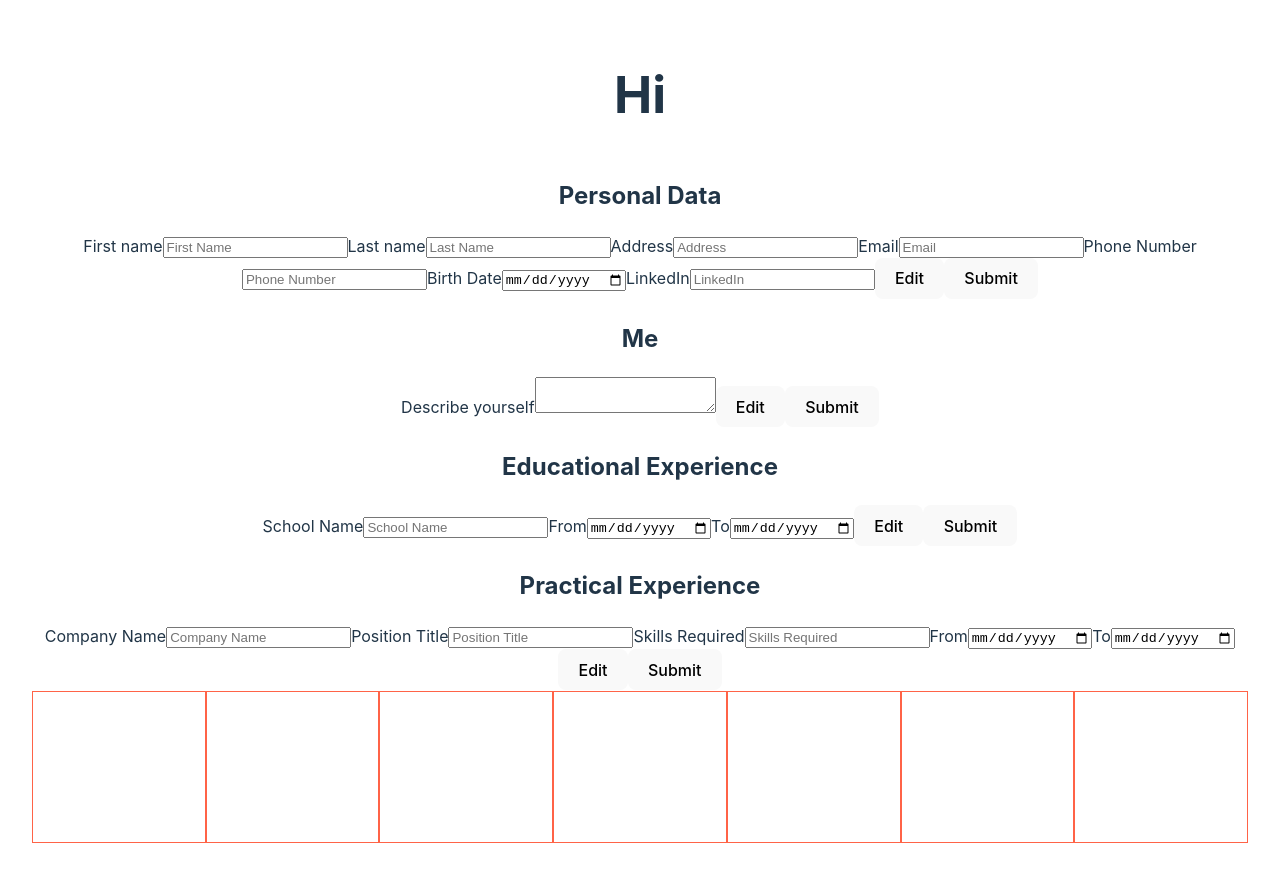
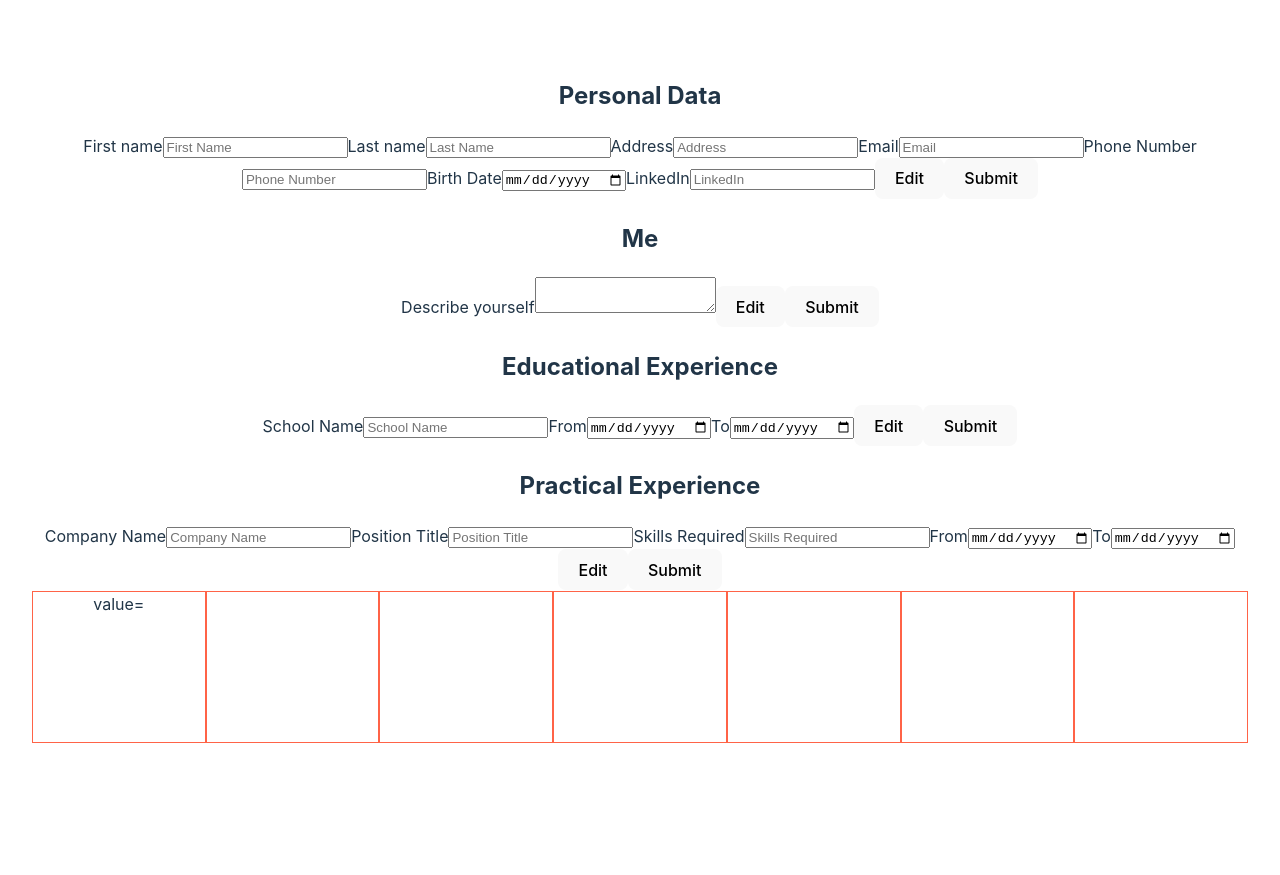
Before and after one commit to MrP4l/cv-application, a React (Vite) app: page / in a window 1280 px wide. After the commit the page ends 800 px from the top, so only its background shows below. Built offline with nearby package versions, Linux system fonts and the light colour scheme.

Commit message:
Setting up the App container

```diff
--- a/src/App.jsx
+++ b/src/App.jsx
@@ -7,35 +7,48 @@ import PracticalExperience from './PracticalExperience.jsx'
 import PersonalDataOutput from './PersonalDataOutput.jsx'
 
 function App() {
-  const [data, setData] =
+  const [value, setValue] =
     useState({
-      form1: { firstName: '', lastName: '', address: '', email: '', phoneNumber: '', birthDate: '', linkedin: '' },
-      form2: { bioText: '' },
-      form3: { schoolName: '', fromDate: '', toDate: '' },
-      form4: { companyName: '', positionTitle: '', skillsRequired: '', fromDate: '', toDate: '' },
+      form1: { firstName: '', last_name: '', address: '', email: '', phone_number: '', birth_date: '', linkedin: '' },
+      form2: { bio_text: '' },
+      form3: { school_name: '', from_date: '', to_date: '' },
+      form4: { company_name: '', position_title: '', skills_required: '', from_date: '', to_date: '' },
     });
 
   const handleSubmit = (e) => {
     e.preventDefault()
+    console.log('hey that is a submit')
   }
 
   const handleChange = (e) => {
-    const { name, value } = e.target;
-    setData((prevData) => ({
-      ...prevData,
-      [name]: value,
+    // Get the field name
+    const name = e.target.name;
+    // Get the field value
+    const newValue = e.target.value;
+
+    setValue((value) => ({
+      ...value,
+      form1: {
+        ...value.form1,
+        [name]: newValue
+      }
     }));
+
+    console.log('hey that is a change', name);
   };
 
   return (
     <>
       <div id='container'>
-        <h1>Hi</h1>
-        <PersonalData handleSubmit={handleSubmit} handleChange={handleChange} />
-        <Bio />
-        <EducationalExperience />
-        <PracticalExperience />
-        <PersonalDataOutput />
+        <div id='inputContainer'>
+          <PersonalData handleSubmit={handleSubmit} handleChange={handleChange} />
+          <Bio />
+          <EducationalExperience />
+          <PracticalExperience />
+        </div>
+        <div id='outputContainer'>
+          <PersonalDataOutput firstName={value.form1.firstName} />
+        </div>
       </div>
     </>
   )
--- a/src/PersonalData.jsx
+++ b/src/PersonalData.jsx
@@ -13,7 +13,7 @@ function PersonalData({ firstName, lastName, address, email, phoneNumber, birthD
                             value={firstName}
                             placeholder='First Name'
                             type='text'
-                            name='first_Name'
+                            name='firstName'
                             id='firstName'
                             onChange={handleChange}
                         />
--- a/src/PersonalDataOutput.jsx
+++ b/src/PersonalDataOutput.jsx
@@ -15,7 +15,7 @@ function PersonalDataOutput({ firstName, lastName, address, email, phoneNumber,
         <>
             <div id='personalDataOutput'>
                 <div id='firstName'>
-                    {firstName}
+                    value={firstName}
                 </div>
                 <div id='lastName'>
                     {lastName}
```
